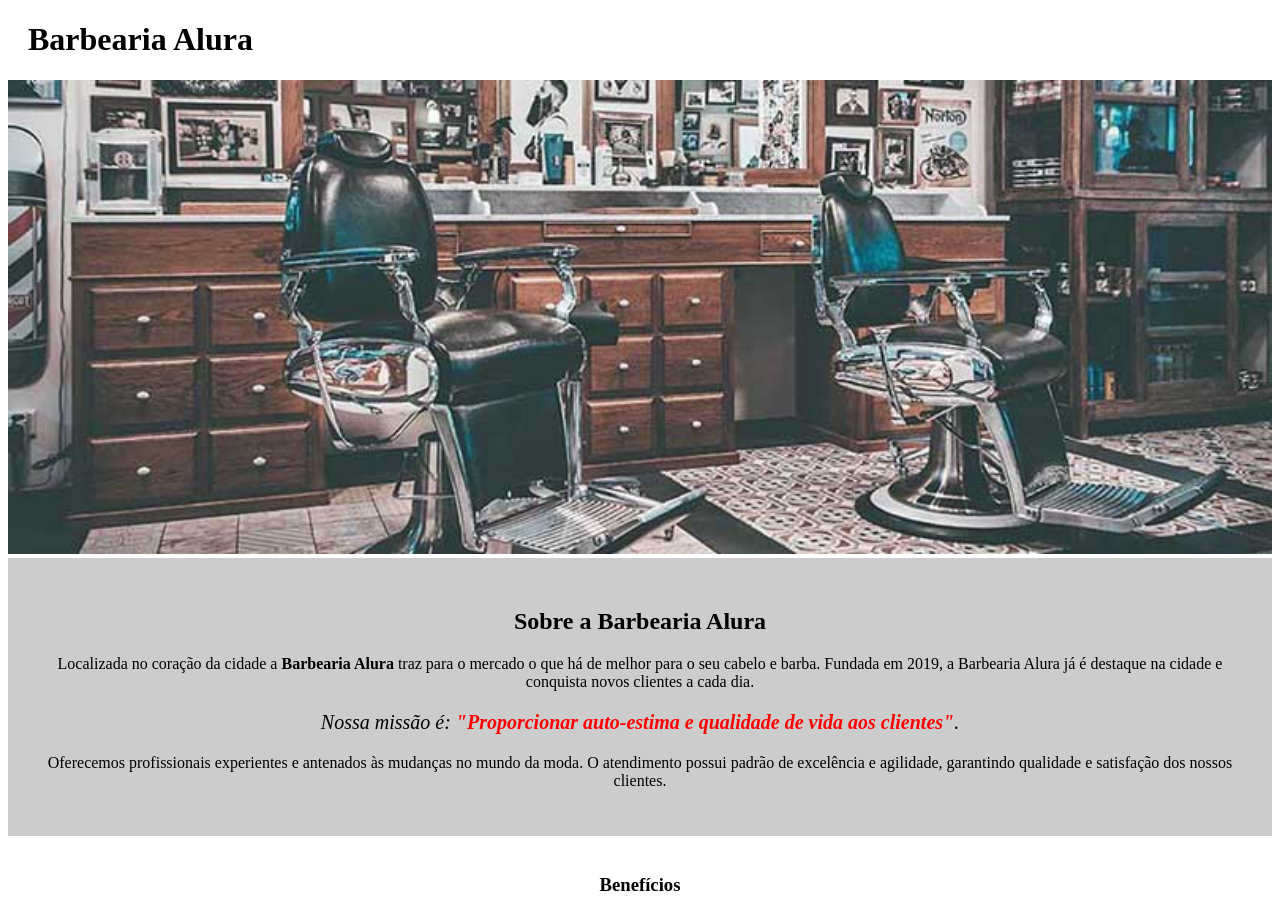
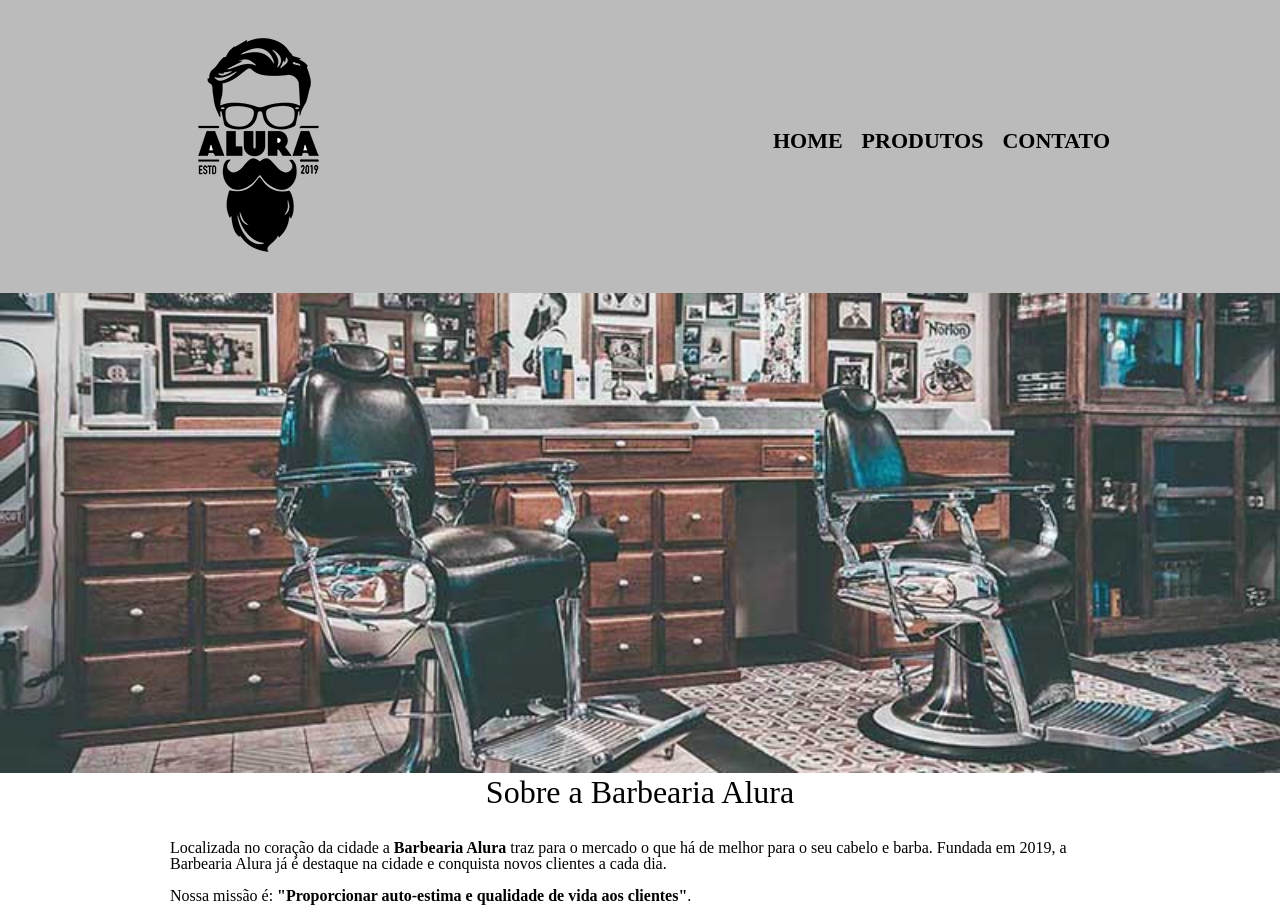
Before and after one commit to dgomes04/Curso-HTML-Alura, a plain HTML site: page index.html in a window 1280 px wide. Shown: the top 912 px of the page. Drawn offline with Linux system fonts and the light colour scheme.

Commit message:
Melhorando CSS

```diff
--- a/index.html
+++ b/index.html
@@ -1,37 +1,57 @@
 <!DOCTYPE html>
 <html lang="pt-br">
+
 <head>
 	<meta charset="UTF-8">
 	<title>Barbearia Alura</title>
-		<link rel="stylesheet" href="style-home.css">
+	<link rel="stylesheet" href="reset.css">
+	<link rel="stylesheet" href="style.css">
 </head>
 
 <body>
 	<header>
-			<h1 class="titulo-principal">Barbearia Alura</h1>
+		<div class="caixa">
+			<h1><img src="./imagens/logo.png" alt="Logo da Barbearia Alura"></h1>
+			<nav>
+				<ul>
+					<li><a href="index.html" target="_blank">Home</a></li>
+					<li><a href="produtos.html">Produtos</a></li>
+					<li><a href="contato.html" target="_blank">Contato</a></li>
+				</ul>
+			</nav>
+		</div>
 	</header>
-		<img id="banner" src="./imagens/banner.jpg">
-		<div class="principal">
-			<h2 class="titulo-centralizado">Sobre a Barbearia Alura</h2>
+	<img class="banner" src="./imagens/banner.jpg">
+	<main>
+		<section class="principal">
+			<h2 class="titulo-principal">Sobre a Barbearia Alura</h2>
 
-			<p>Localizada no coração da cidade a <strong>Barbearia Alura</strong> traz para o mercado o que há de melhor para o seu cabelo e barba. Fundada em 2019, a Barbearia Alura já é destaque na cidade e conquista novos clientes a cada dia.</p>
+			<p>Localizada no coração da cidade a <strong>Barbearia Alura</strong> traz para o mercado o que há de melhor
+				para o seu cabelo e barba. Fundada em 2019, a Barbearia Alura já é destaque na cidade e conquista novos
+				clientes a cada dia.</p>
 
-			<p id="missao"><em>Nossa missão é: <strong>"Proporcionar auto-estima e qualidade de vida aos clientes"</strong>.</em></p>
+			<p id="missao"><em>Nossa missão é: <strong>"Proporcionar auto-estima e qualidade de vida aos
+						clientes"</strong>.</em></p>
 
-			<p>Oferecemos profissionais experientes e antenados às mudanças no mundo da moda. O atendimento possui padrão de excelência e agilidade, garantindo qualidade e satisfação dos nossos clientes.</p>
-		</div>
+			<p>Oferecemos profissionais experientes e antenados às mudanças no mundo da moda. O atendimento possui
+				padrão de excelência e agilidade, garantindo qualidade e satisfação dos nossos clientes.</p>
+		</section>
 
-		<div class="beneficios">
-			<h3 class="titulo-centralizado">Benefícios</h3>
+		<section class="beneficios">
+			<h3 class="titulo-principal">Benefícios</h3>
 
 			<ul>
 				<li class="itens">Atendimento aos Clientes</li>
 				<li class="itens">Espaço diferenciado</li>
 				<li class="itens">Localização</li>
 				<li class="itens">Profissionais Qualificados</li>
-			</ul>
+		</section>
+		<img src="./imagens/beneficios.jpg" class="imagembeneficios">
+	</main>
+	<footer>
+		<img src="./imagens/logo-branco.png" alt="Logo da Barbearia Alura">
+		<p class="copyright">&copy; Copyright - Barbearia alura 2021</p>
+	</footer>
+</body>
 
-			<img src="./imagens/beneficios.jpg" class="imagembeneficios">
-		</div>
-	</body>
 </html>
--- a/style.css
+++ b/style.css
@@ -149,3 +149,31 @@ td, th{
 	border: 1px solid #000000;
 	padding: 8px 15px;
 }
+
+/* Css Página inicial*/
+
+.banner{
+	width: 100%;
+}
+
+.titulo-principal{
+	text-align: center;
+	font-size: 2em;
+	margin: 0 0 1em;
+}
+
+.principal p{
+	margin: 0 0 1em;
+}
+
+.principal strong{
+	font-weight: bold;
+}
+
+.princial em{
+	font-style: italic;
+}
+
+.imagembeneficios{
+	width: 60%;
+}
```
Lines whose indentation alone changed are shown as unchanged.
